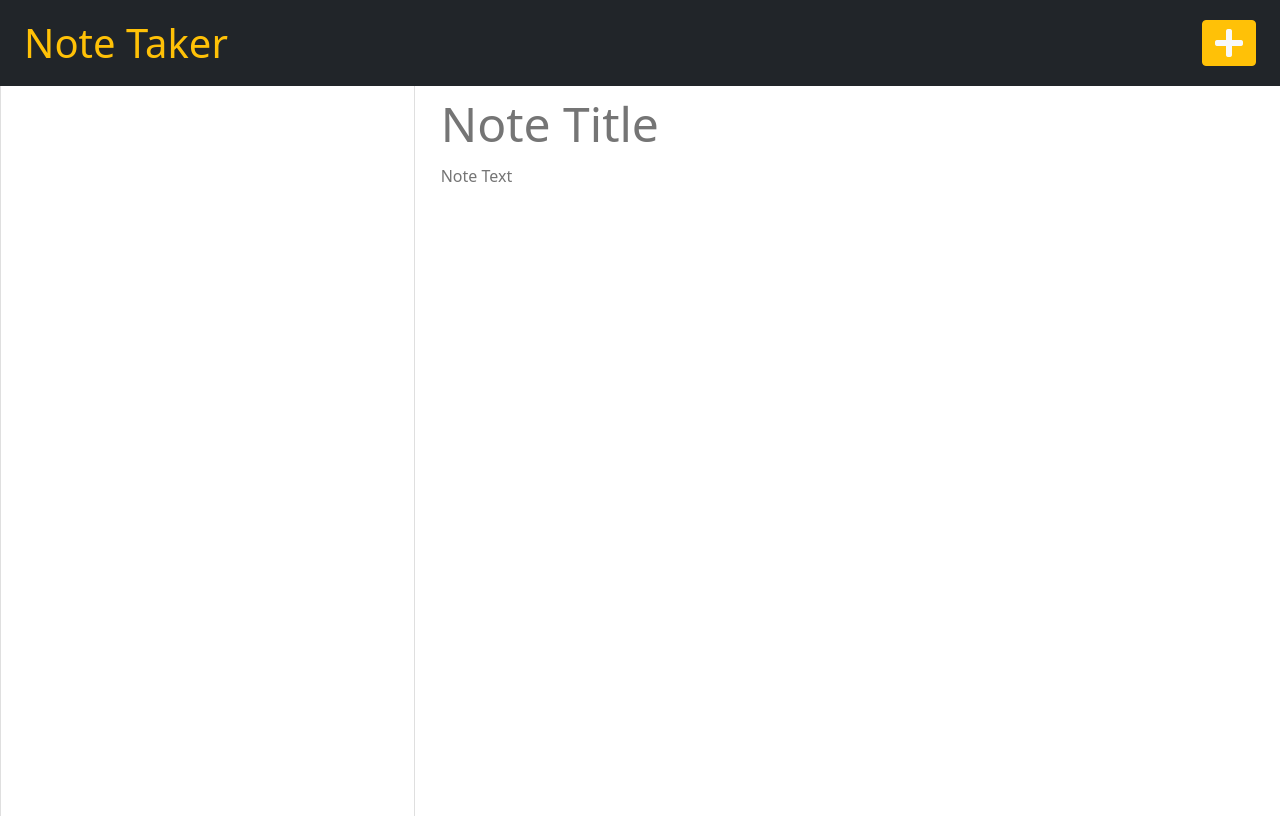
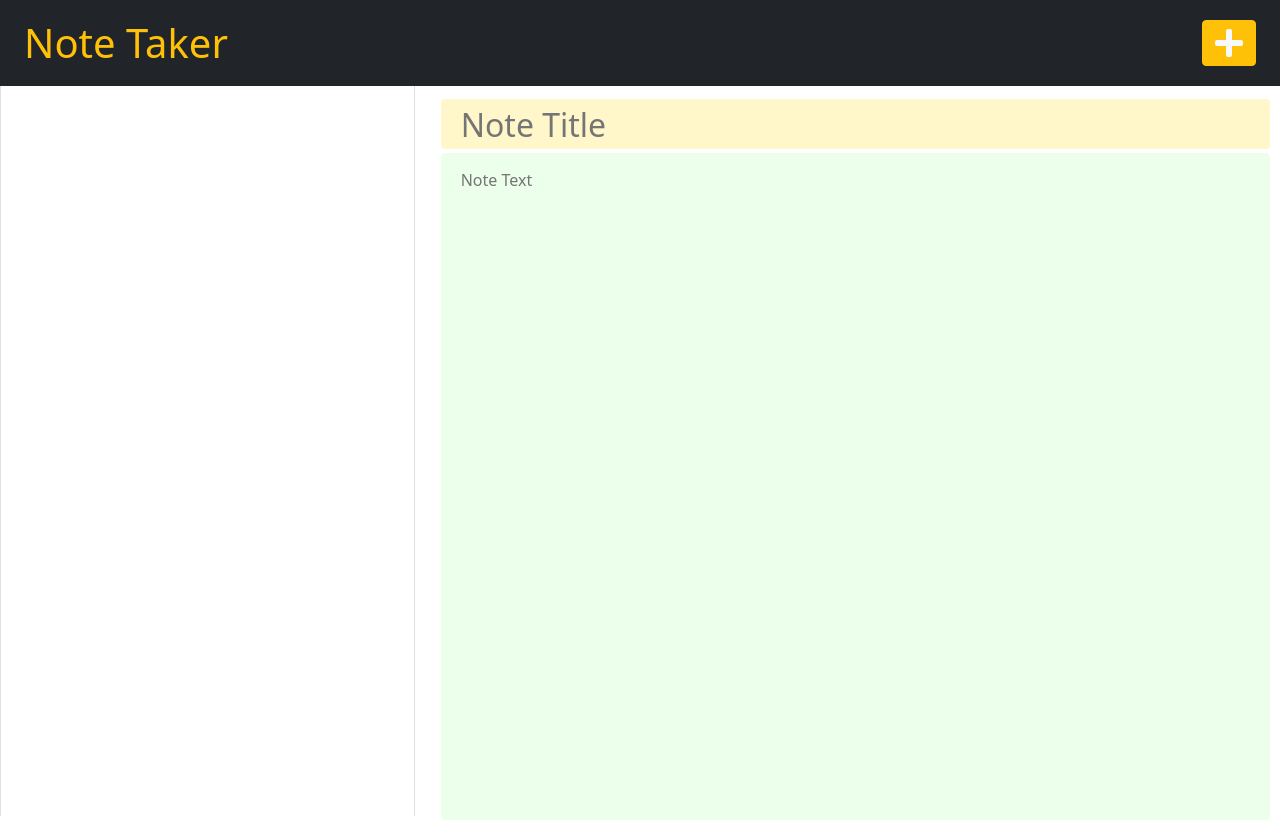
Before and after one commit to MehdiMahmud79/Note-Taker, a website: page public/notes.html in a window 1280 px wide. Drawn offline with nearby package versions, Linux system fonts and the light colour scheme; no server answers.

```diff
--- a/public/assets/css/styles.css
+++ b/public/assets/css/styles.css
@@ -16,25 +16,36 @@
   cursor: pointer;
 }
 
-.note-textarea,
+
 .note-title {
   color: #000000;
   width: 100%;
   outline: none;
   border: none;
+  background-color: #ffd90036;
+  border-radius:4px;
+  margin:2px;
+  padding:20px;
+  height: 50px;
+  margin-top: 13px;
+  font-size: 2rem;
 }
-
 .note-textarea {
+  color: #000000;
+  width: 100%;
+  outline: none;
+  border: none;
+  background-color: #a4ffa138;
+  border-radius:4px;
+  margin:2px;
+  padding:20px;
   resize: none;
   height: calc(100% - 63px);
   padding-top: 15px;
 }
 
-.note-title {
-  height: 50px;
-  margin-top: 13px;
-  font-size: 3rem;
-}
+
+
 
 .note-title:read-only,
 .note-textarea:read-only {
--- a/public/assets/js/index.js
+++ b/public/assets/js/index.js
@@ -93,8 +93,6 @@
   deleteNote(noteId).then(() => {
     getAndRenderNotes();
     renderActiveNote();
-    getAndRenderNotes();
-
   });
 };
 
@@ -117,6 +115,7 @@
     hide(saveNoteBtn);
   } else {
     show(saveNoteBtn);
+
   }
 };
 
@@ -138,7 +137,7 @@
 
     const spanEl = document.createElement('span');
     spanEl.classList.add('list-item-title');
-    spanEl.innerText = text;
+    spanEl.innerText = `📝: ${text}`;
     spanEl.addEventListener('click', handleNoteView);
 
     liEl.append(spanEl);
```
Also changed, not shown: routes/routes.js (+28 -30 lines).
